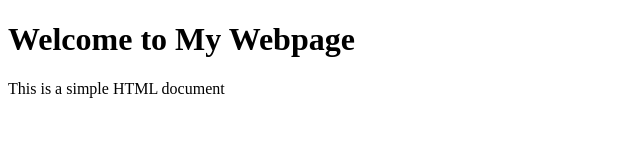
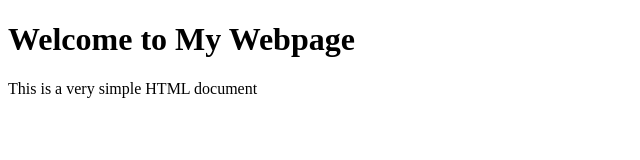
Before and after one commit to Mike-Jagger/ENSF-381, a plain HTML site: page index.html in a window 1280 px wide. Shown: the full height of the page, 0-640 px from the left. Drawn offline with Linux system fonts and the light colour scheme.

Commit message:
Added very to paragraph tag

```diff
--- a/index.html
+++ b/index.html
@@ -16,6 +16,6 @@ Description : A simple HTML file .
 
     <body>
         <h1>Welcome to My Webpage</h1>
-        <p>This is a simple HTML document</p>
+        <p>This is a very simple HTML document</p>
     </body>
 </html>
```
